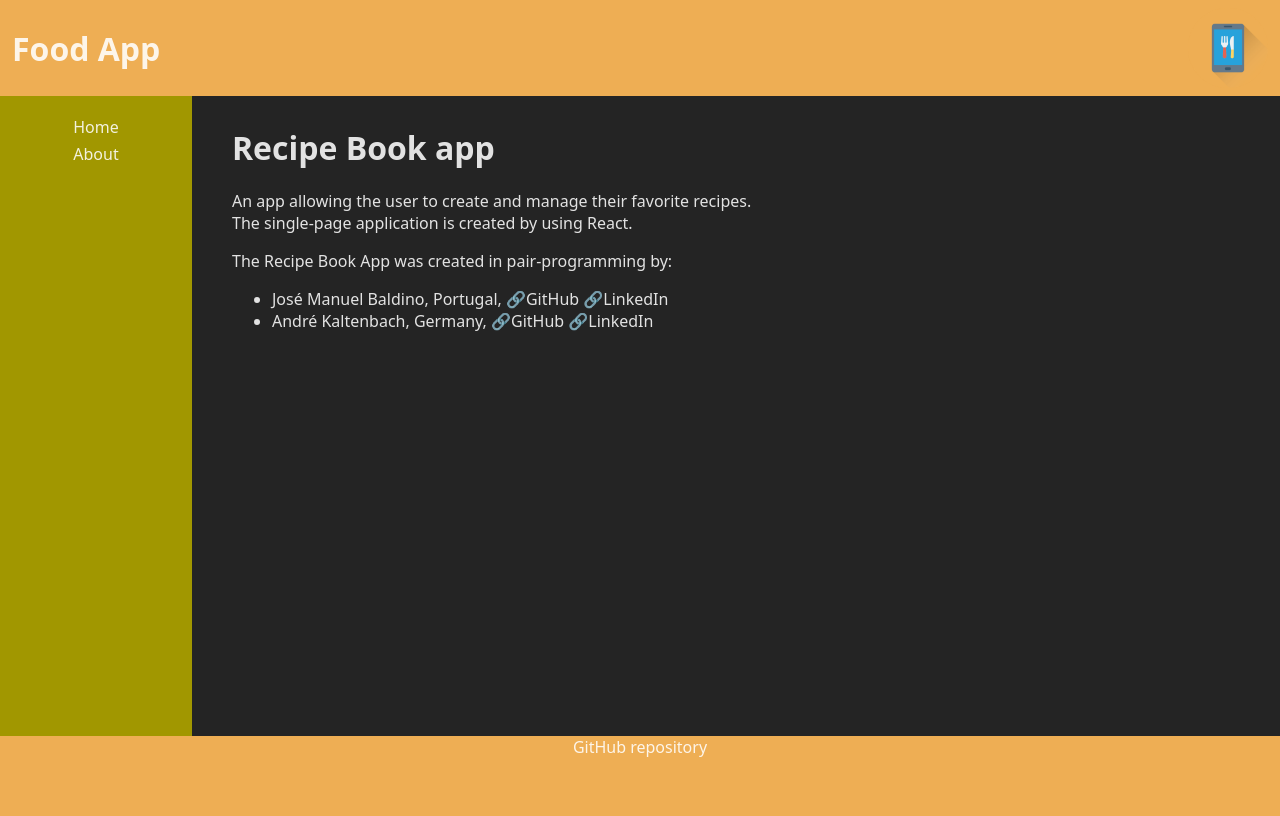
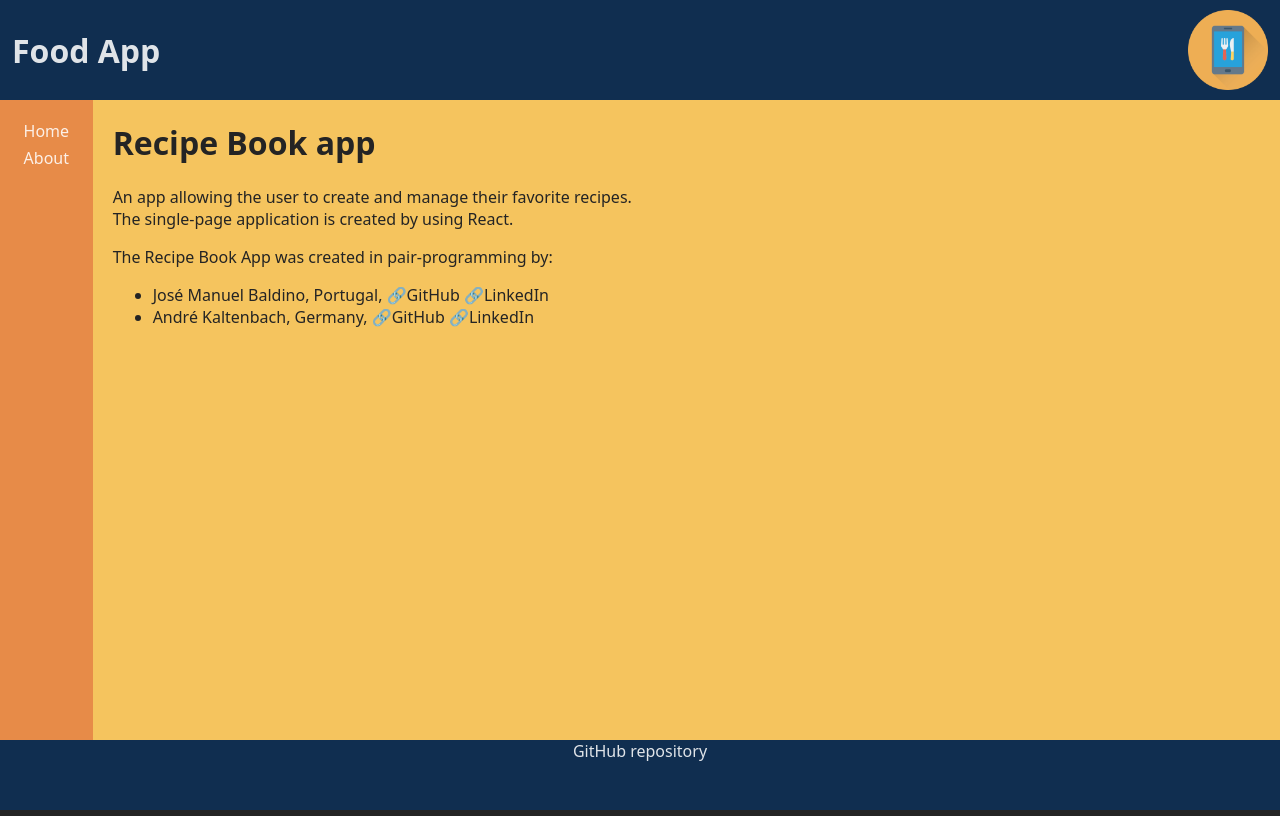
Before and after one commit to jmbaldino/project-recipe-book, a React (Vite) app: page /about in a window 1280 px wide. Built offline with nearby package versions, Linux system fonts and the light colour scheme.

Commit message:
add  page layout

```diff
--- a/src/components/AddRecipe.jsx
+++ b/src/components/AddRecipe.jsx
@@ -84,7 +84,6 @@ function AddRecipe(props) {
         <button type="submit">Add Recipe</button>
       </form>
     </div>
-
   );
 }
 
--- a/src/components/UpdateRecipe.jsx
+++ b/src/components/UpdateRecipe.jsx
@@ -1,83 +1,81 @@
-import { useState } from "react"
-
+import { useState } from 'react';
 
 function UpdateRecipe(props) {
-
-    const [name, setName] = useState(props.recipe.name)
-    const [calories, setCalories] = useState(props.recipe.calories)
-    const [image, setImage] = useState(props.recipe.image)
-    const [servings, setServings] = useState(props.recipe.servings)
+  const [name, setName] = useState(props.recipe.name);
+  const [calories, setCalories] = useState(props.recipe.calories);
+  const [image, setImage] = useState(props.recipe.image);
+  const [servings, setServings] = useState(props.recipe.servings);
 
   const handleSubmit = (e) => {
-
-        e.preventDefault ()
+    e.preventDefault();
 
     const newDetails = {
       id: props.recipe.id,
       name: name,
       calories: calories,
       image: image,
-            servings: servings
-        }
+      servings: servings,
+    };
 
-        props.updateRecipe(newDetails)
-    }
-
+    props.updateRecipe(newDetails);
+  };
 
   return (
-
-        <div>
-
+    <div className="UpdateRecipe add-recipe">
       <h3>Edit Recipe</h3>
-
       <form onSubmit={handleSubmit}>
-
-                <label>
-                    Name:
-                    <input type="text"
+        <div className="form-group">
+          <label htmlFor="name">Name:</label>
+          <input
+            type="text"
             name="name"
             placeholder="edit recipe name"
             value={name}
-                        onChange={(e) => { setName(e.target.value) }}
+            onChange={(e) => {
+              setName(e.target.value);
+            }}
           />
-                </label>
-
-                <label>
-                    Calories:
-                    <input type="number"
+        </div>
+        <div className="form-group">
+          <label htmlFor="number">Calories:</label>
+          <input
+            type="number"
             name="calories"
             placeholder="edit recipe calories"
             value={calories}
-                        onChange={(e) => { setCalories(e.target.value) }}
+            onChange={(e) => {
+              setCalories(e.target.value);
+            }}
           />
-                </label>
-
-                <label>
-                    Image:
-                    <input type="text"
+        </div>
+        <div className="form-group">
+          <label htmlFor="image">Image:</label>
+          <input
+            type="text"
             name="image"
             placeholder="edit recipe image"
             value={image}
-                        onChange={(e) => { setImage(e.target.value) }}
+            onChange={(e) => {
+              setImage(e.target.value);
+            }}
           />
-                </label>
-
-                <label>
-                    Servings:
-                    <input type="text"
+        </div>
+        <div className="form-group">
+          <label htmlFor="servings">Servings:</label>
+          <input
+            type="text"
             name="servings"
             placeholder="edit recipe servings"
             value={servings}
-                        onChange={(e) => { setServings(e.target.value) }}
+            onChange={(e) => {
+              setServings(e.target.value);
+            }}
           />
-                </label>
-
+        </div>
         <button>Submit</button>
-
       </form>
-
     </div>
-    )
+  );
 }
 
-export default UpdateRecipe
+export default UpdateRecipe;
--- a/src/index.css
+++ b/src/index.css
@@ -12,14 +12,19 @@
   -moz-osx-font-smoothing: grayscale;
 }
 
+* {
+  box-sizing: border-box;
+}
+
 body {
   margin: 0;
   display: flex;
   flex-direction: column;
   justify-content: space-between;
   padding: 0;
-  width: 100vw;
-  height: 100vh;
+  width: 100%;
+  height: 100%;
+  background-color: #F5C45E;
 }
 
 a {
@@ -32,12 +37,12 @@ height: 80px;
 }
 
 .NavigationBar {
-  width: 100vw;
+  width: 100%;
   display: flex;
   justify-content:space-between;
   align-items: center;
-  height: 12vh;
-  background-color: #eeae54;
+  height: 100px;
+  background-color: #102E50;
 }
 
 .NavigationBar h1 {
@@ -49,14 +54,14 @@ height: 80px;
 }
 
 .footer {
-  height: 10vh;
-  background-color: #eeae54;
+  height: 70px;
+  background-color: #102E50;
   text-align: center;
 }
 
 .sidebar {
-  background-color: rgb(161, 151, 0);
-  width: 15vw;
+  background-color: #E78B48;
+  width: 100px;
   display: flex;
   flex-direction:column;
   align-items:center;
@@ -73,6 +78,10 @@ height: 80px;
   margin-bottom: 5px;
 }
 
+.Dashboard {
+  width: 100%;
+  background-color: #F5C45E;
+}
 
 .recipes-image {
   width: 300px;
@@ -86,36 +95,43 @@ height: 80px;
   font-size: 20px;
 }
 
+.recipes-info h2 {
+  color: #102E50;
+}
+
 .add-recipe {
   max-width: 500px;
   margin: 0 auto;
   margin-top: 20px;
-  border: 1px solid white;
+  border: 1px solid #BE3D2A;
   padding: 20px;
 }
 
-.add-recipe form {
+form {
   display: flex;
   flex-direction: column;
   gap: 1rem;
 }
 
-.add-recipe .form-group {
+.form-group {
   display: flex;
   align-items: center;
 }
 
-.add-recipe label {
+label {
   width: 100px;
   font-weight: bold;
   text-align: left;
+  color: #102E50;
 }
 
-.add-recipe input {
+input {
   flex: 1;
   padding: 6px;
   border: 1px solid #ccc;
   border-radius: 4px;
+  background-color: #ffdfb3;
+  color: #242424;
 }
 
 .add-recipe button {
@@ -127,7 +143,6 @@ height: 80px;
   border-radius: 4px;
   font-size: 14px;
 }
-
 
 .btn-delete {
   margin-left: 15px;
@@ -158,9 +173,15 @@ height: 80px;
 }
 
 .about-container {
-  margin-top: 30px;
-  margin-left: 40px;
-  padding: 0;
+  padding-left: 20px;
+  background-color: #F5C45E;
+  min-height: 100%;
+  width: 100%;
+  color: #242424;
+}
+
+.about-container a {
+  color: #242424;
 }
 
 .not-found {
@@ -169,11 +190,15 @@ height: 80px;
 }
 
 .recipe {
+  width: 80%;
+  height: 210px;
   display: flex;
-  margin-left: 30px;
-  align-items: flex-start;
-  gap: 50px;
-  margin-top: 80px;
+  align-items: center;
+  justify-content: center;
+  border: 1px solid #BE3D2A;
+  border-radius: 10px;
+  box-shadow: 7px 4px 5px #BE3D2A;
+  margin: 20px auto;
 }
 
 .recipes-info-details {
@@ -187,7 +212,7 @@ height: 80px;
 .recipes-info-details h2 {
   margin: 0;
   padding: 0;
-  color: #ffdfb3;
+  color: #102E50;
   text-decoration: underline
 }
 
@@ -200,5 +225,26 @@ height: 80px;
 .recipe-info {
   display: flex;
   align-items: center;
-  gap: 100px;
+  justify-content: center;
+  gap: 80px;
+  color: #242424;
+  background-color: #F5C45E;
+  margin: 100px auto;
 }
+
+.add-recipe h3 {
+  color: #102E50;
+  margin-top: 0;
+}
+
+.ItemDetails {
+  width: 100%;
+  display:flex;
+  flex-direction: column;
+  align-items: center;
+  justify-content: center;
+}
+
+.UpdateRecipe {
+  width: 500px;
+}
--- a/src/pages/About.jsx
+++ b/src/pages/About.jsx
@@ -1,6 +1,5 @@
 function About() {
   return (
-    <div>
     <div className="about-container">
       <h1>Recipe Book app</h1>
       <p>
@@ -20,7 +19,6 @@ function About() {
         </li>
       </ul>
     </div>
-    </div>
   );
 }
 
--- a/src/pages/Dashboard.jsx
+++ b/src/pages/Dashboard.jsx
@@ -3,7 +3,7 @@ import RecipesList from '../components/RecipesList';
 
 function Dashboard(props) {
   return (
-    <div>
+    <div className="Dashboard">
       <AddRecipe callbackToAdd={props.callbackToAdd} />
       <RecipesList allRecipes={props.allRecipes} callbackToDelete={props.callbackToDelete} />
     </div>
--- a/src/pages/ItemDetails.jsx
+++ b/src/pages/ItemDetails.jsx
@@ -8,18 +8,24 @@ function ItemDetails(props) {
   const recipeItem = props.allRecipes.find((elementObj) => {
     return elementObj.id === recipeId;
   });
-  // implement display item details
+
   return (
-    <div>
-      < UpdateRecipe recipe = {recipeItem} updateRecipe={props.updateRecipe}/>
+    <div className="ItemDetails">
+      <UpdateRecipe recipe={recipeItem} updateRecipe={props.updateRecipe} />
       <div className="recipe-info">
         <div>
           <img src={recipeItem.image} alt="image" className="recipes-image" />
         </div>
         <div className="recipes-info-details">
-          <h2><strong>{recipeItem.name}</strong></h2>
-          <p><strong>Kcal:</strong> {recipeItem.calories}</p>
-          <p><strong>Servings:</strong> {recipeItem.servings}</p>
+          <h2>
+            <strong>{recipeItem.name}</strong>
+          </h2>
+          <p>
+            <strong>Kcal:</strong> {recipeItem.calories}
+          </p>
+          <p>
+            <strong>Servings:</strong> {recipeItem.servings}
+          </p>
           {recipeItem.calories < 250 ? <p>✔️</p> : <p>❌</p>}
           <button className="back-btn">
             <Link to="/">Back</Link>
```
Lines whose indentation alone changed are shown as unchanged.
